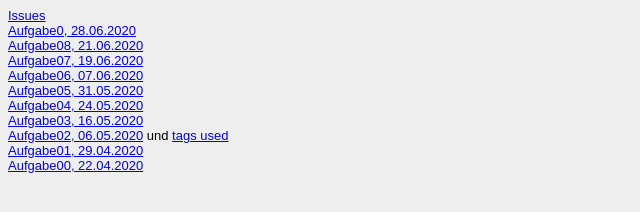
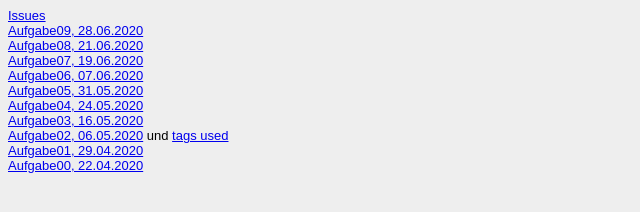
Before and after one commit to meyerjas/gis_SoSe2020, a website: page Steckbrief/steckbrief.htm in a window 1280 px wide. Shown: the full height of the page, 0-640 px from the left. Drawn offline with Linux system fonts and the light colour scheme.

Commit message:
rsf korrigiert

```diff
--- a/Steckbrief/steckbrief.htm
+++ b/Steckbrief/steckbrief.htm
@@ -18,7 +18,7 @@
 
 
     <a href="https://github.com/meyerjas/gis_SoSe2020/issues" target="_blank">Issues</a> <br>
-    <a href="https://meyerjas.github.io/gis_SoSe2020/Aufgabe09/formular.html" target="_blank">Aufgabe0, 28.06.2020</a> <br>
+    <a href="https://meyerjas.github.io/gis_SoSe2020/Aufgabe09/formular.html" target="_blank">Aufgabe09, 28.06.2020</a> <br>
     <a href="https://meyerjas.github.io/gis_SoSe2020/Aufgabe08/formular.html" target="_blank">Aufgabe08, 21.06.2020</a> <br>
     <a href="https://meyerjas.github.io/gis_SoSe2020/Aufgabe07/shop.html" target="_blank">Aufgabe07, 19.06.2020</a> <br>
     <a href="https://meyerjas.github.io/gis_SoSe2020/Aufgabe06/shop.html" target="_blank">Aufgabe06, 07.06.2020</a> <br>
```
